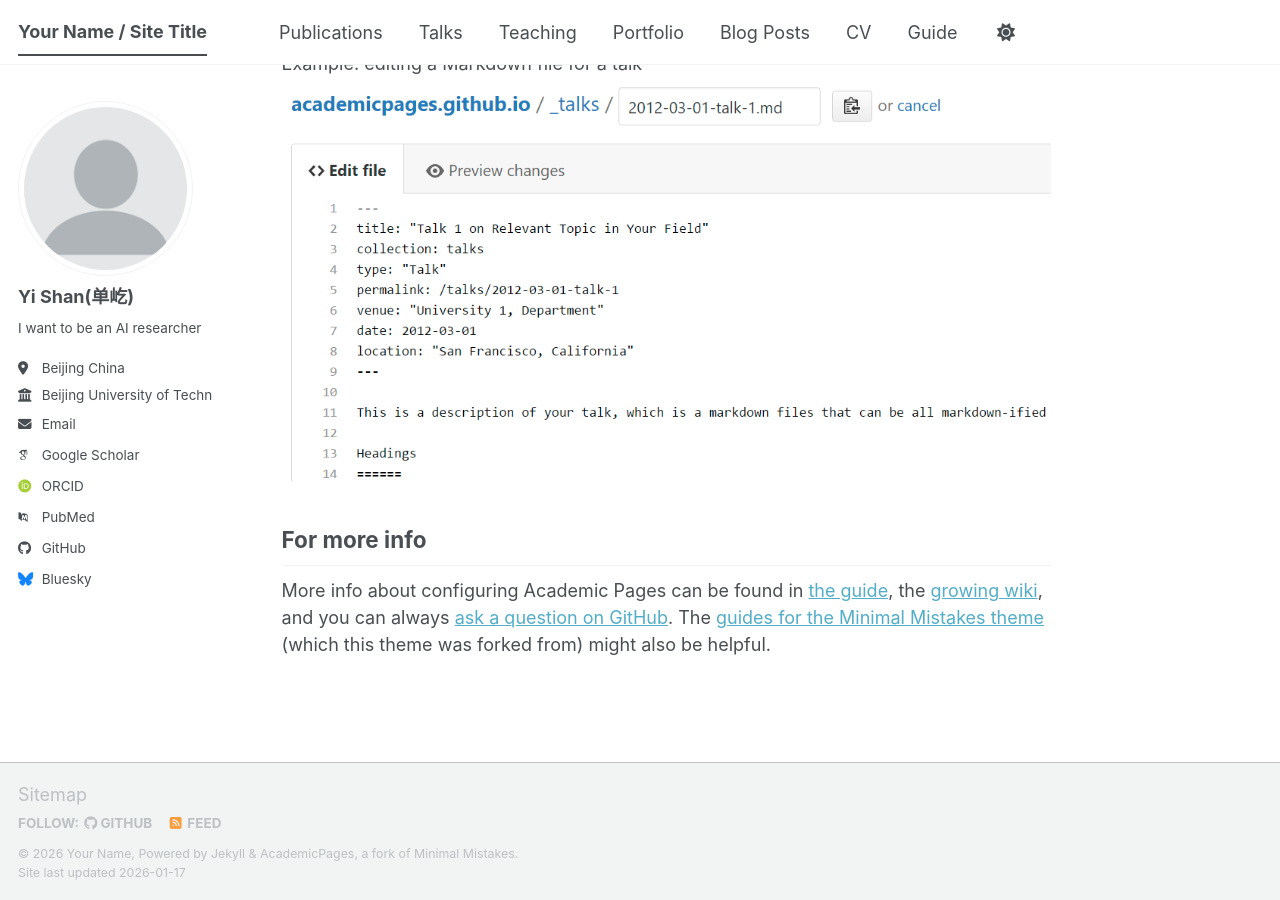
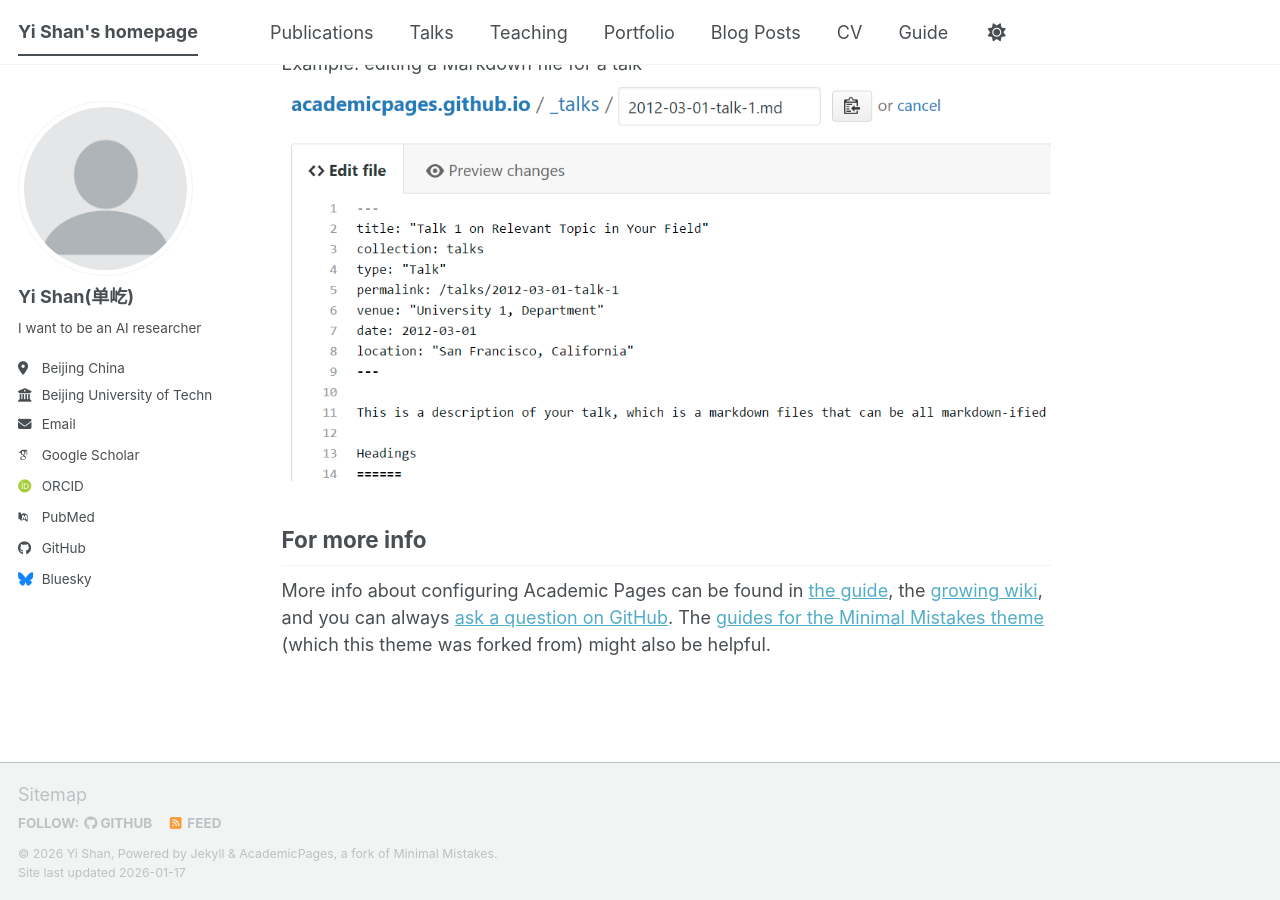
Before and after one commit to YiShan05/yishan05.github.io, a Jekyll site: the page built from _pages/about.md, in a window 1280 px wide and 900 px high, scrolled down 2720 px. Built offline with Jekyll 4.4.1, drawn with Linux system fonts in a browser that asks for light colours; some web fonts are replaced; a script bundle is joined from its source files by our own code; library files that are not in the unit come from our copies.

Commit message:
Update _config.yml

```diff
--- a/_config.yml
+++ b/_config.yml
@@ -9,10 +9,10 @@
 # Basic Site Settings
 locale                   : "en-US"
 site_theme               : "default" # The available themes options are "default", "air", "sunrise", "mint", "dirt" and "contrast"
-title                    : "Your Name / Site Title"
+title                    : "Yi Shan's homepage"
 title_separator          : "-"
-name                     : &name "Your Name"
-description              : &description "Your Name's academic portfolio"   # Update this with a general description of your site, this is the default if not overridden by a page
+name                     : &name "Yi Shan"
+description              : &description "Yi Shan's academic portfolio"   # Update this with a general description of your site, this is the default if not overridden by a page
 url                      : https://yishan05.github.io # The base hostname & protocol for your site e.g. "https://[your GitHub username].github.io",
                                                            # or if you already have some other page hosted on Github then use "https://[your GitHub username].github.io/[Your Repo Name]"
 baseurl                  : "" # the subpath of your site, e.g. "/blog"
@@ -51,7 +51,7 @@
   bitbucket        : # Username - Update with your username on the site
   codepen          : # Username
   dribbble         : # Username
-  github           : "academicpages"
+  github           : "yishan05"
   kaggle           : # Username
   stackoverflow    : # User number or user number and name (i.e., use "1" or "1/jeff-atwood")
 
```
